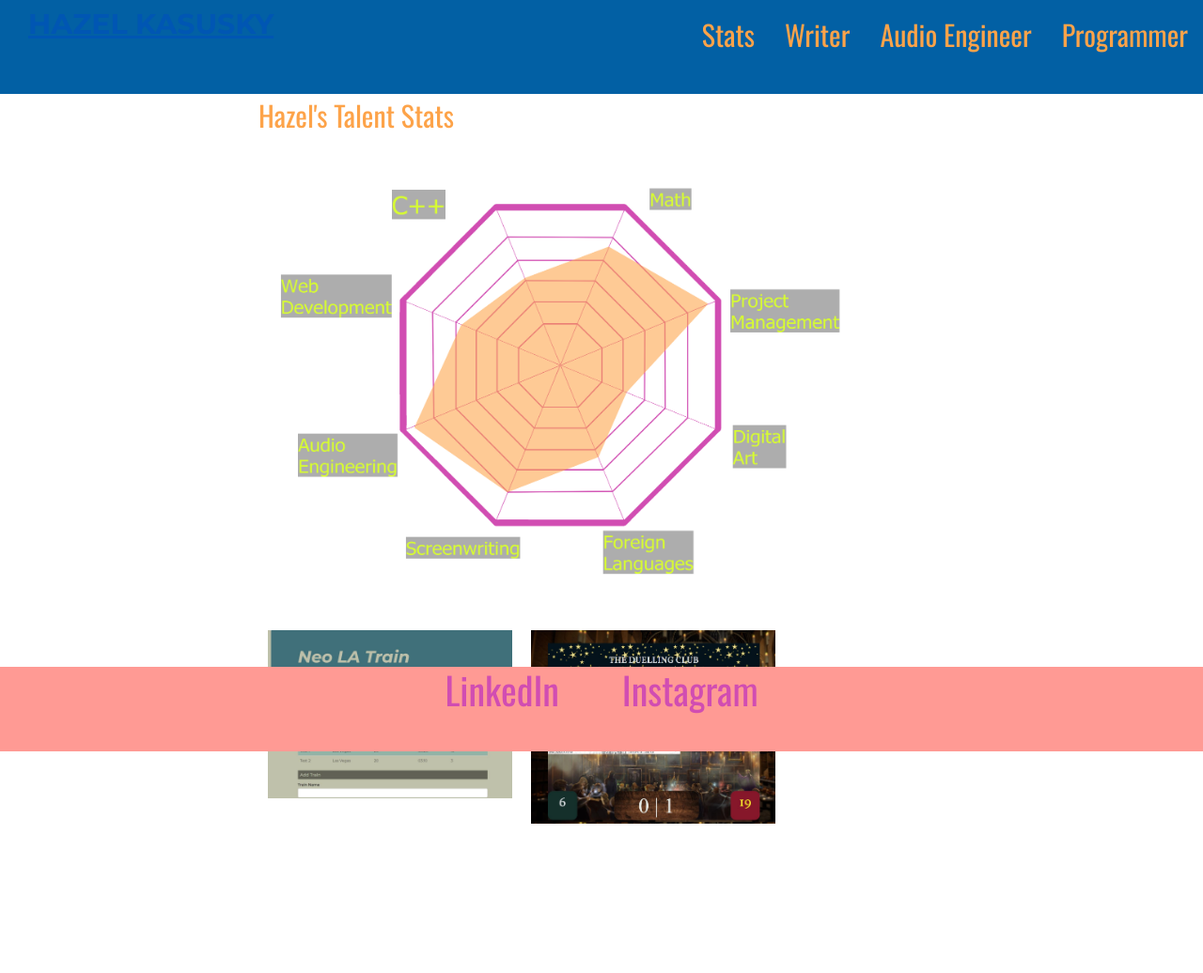
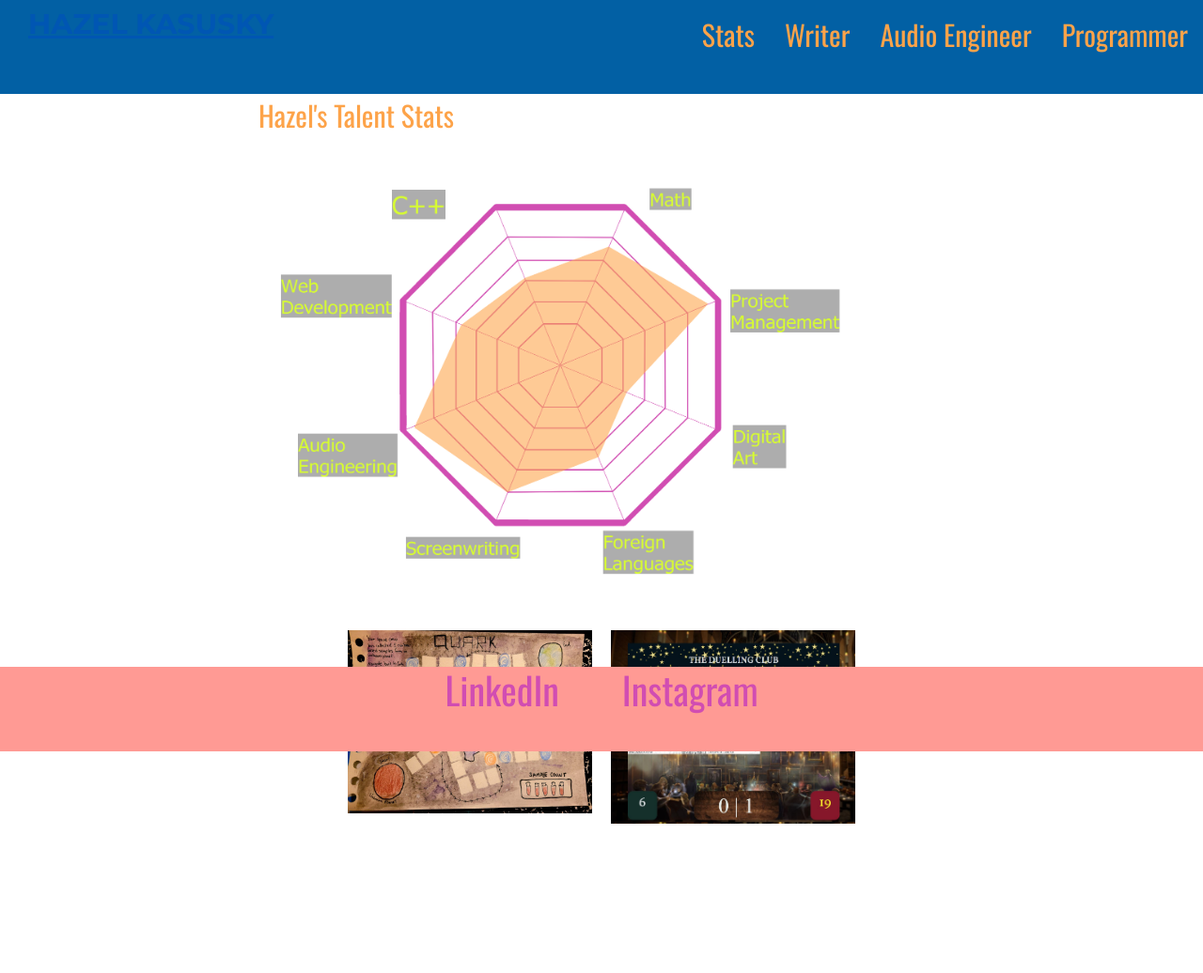
Before and after one commit to kazooski/Basic-Portfolio, a plain HTML site: page stats.html in a window 1280 px wide. Shown: the whole page at 94% size. Drawn offline with nearby package versions, Linux system fonts and the light colour scheme.

Commit message:
Centered Buttons
row justify-content center for buttons.

```diff
--- a/stats.html
+++ b/stats.html
@@ -26,10 +26,10 @@
             <div class="col-8">
                 <img src="assets/images/FinalStatsHazelB.png" alt="Hazel's Talent Stats" class="img-thumbnail" style="max-width: 100%; float: right; margin-top: 20px; border: 0px;">
             </div>
-            <div class="col-8" style="padding-bottom: 95px;">
+            <div class="col-8; row justify-content-center" style="padding-bottom: 95px;">
                 <div class="img__wrap">
-                    <img src="assets/images/neotrainscheduler.JPG" alt="project-b" style="width: 100%; height: auto; float: left;">
-                    <a class="img__description" style="color: #d8fd30; text-decoration: none;" href="https://kazooski.github.io/Train-Scheduler/">Firebase implementation with realtime data.</a>
+                    <img src="assets/images/Stats/GameDevelopment.jpg" alt="Quark Game" style="width: 100%; height: auto; float: left;">
+                    <a class="img__description" style="color: #d8fd30; text-decoration: none;" href="assets/images/Stats/GameDevelopment.jpg">A small board game I developed. Previously I implemented similar projects at work.</a>
                 </div>
                 <div class="img__wrap">
                     <img src="assets/images/duelingclub.JPG" alt="project-c" style="width: 100%; height: auto; float: left;">
```
Also changed, not shown: audio_engineer.html (+1 -1 lines), programmer.html (+1 -1 lines).
